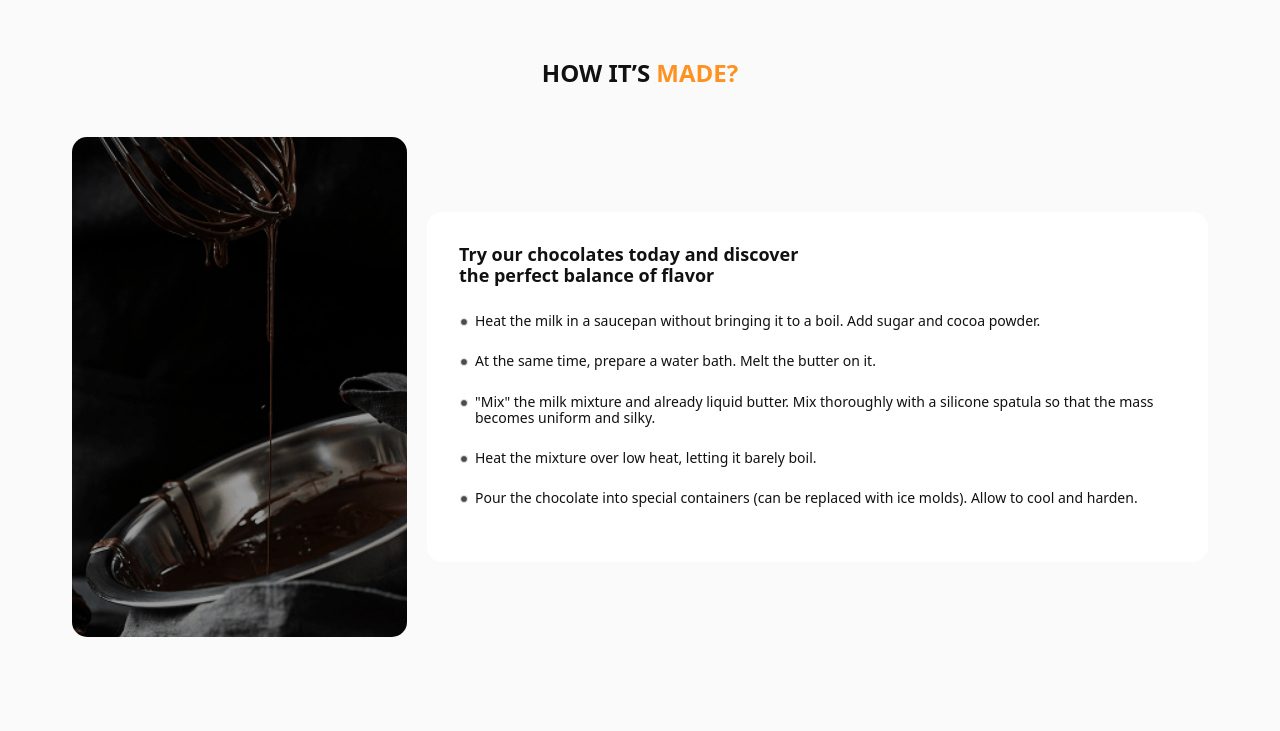
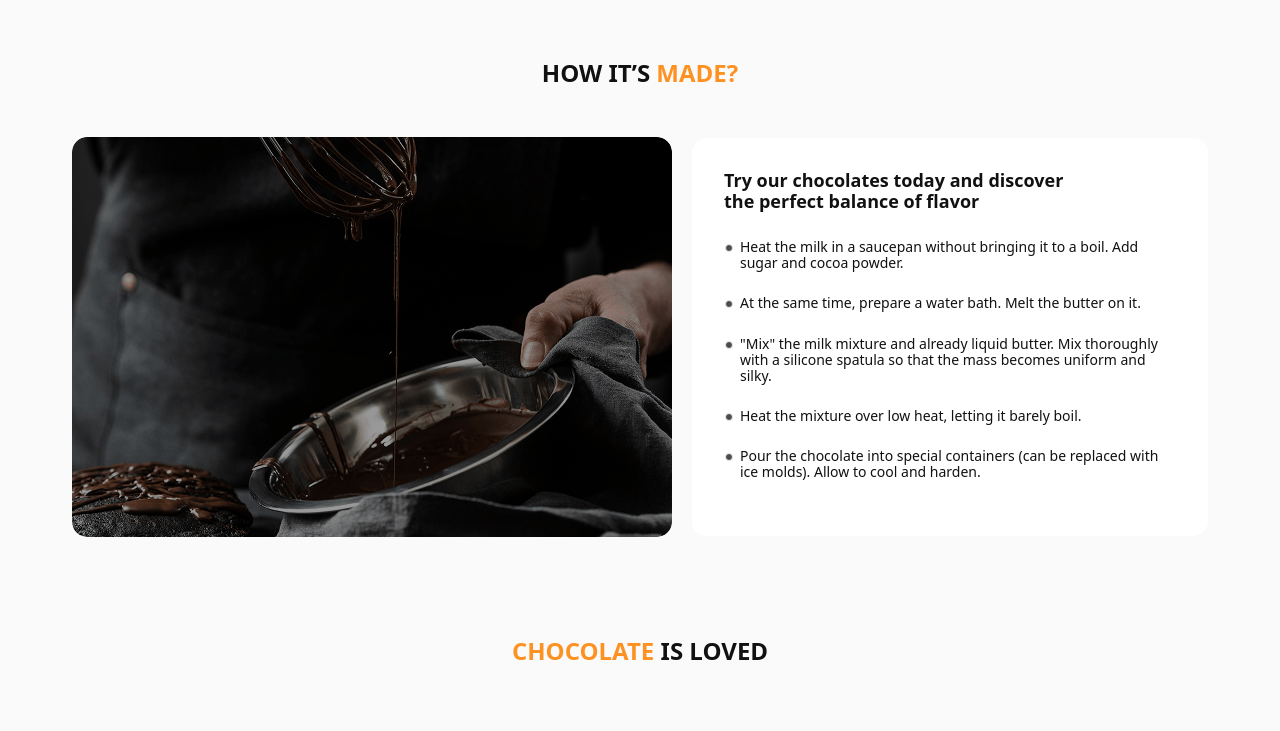
Before and after one commit to Diamond-FoxUA/simply-chocolate, a website built with Vite: page src/index.html in a window 1280 px wide. Shown: the part 1680-2411 px from the top of the page. Built offline with nearby package versions, Linux system fonts and the light colour scheme.

Commit message:
fix: made section layout

```diff
--- a/src/css/made.css
+++ b/src/css/made.css
@@ -7,7 +7,7 @@
 }
 
 .made-image {
-  width: 335px;
+  max-width: 335px;
   height: 500px;
   border-radius: 15px;
 }
@@ -71,6 +71,15 @@
     max-width: 350px;
     margin-bottom: 28px;
   }
+
+  .made-card {
+    max-width: 614px;
+    margin: 0 auto;
+  }
+
+  .made-image {
+    max-width: 614px;
+  }
 }
 
 @media screen and (min-width: 1200px) {
@@ -82,9 +91,14 @@
     flex-direction: row;
   }
 
-  .made-image,
-  .made-picture {
+  .made-image {
+    max-width: 600px;
+    height: 400px;
     flex-shrink: 0;
+  }
+
+  .made-card {
+    max-width: 100%;
   }
 
   .made-list-item {
```
